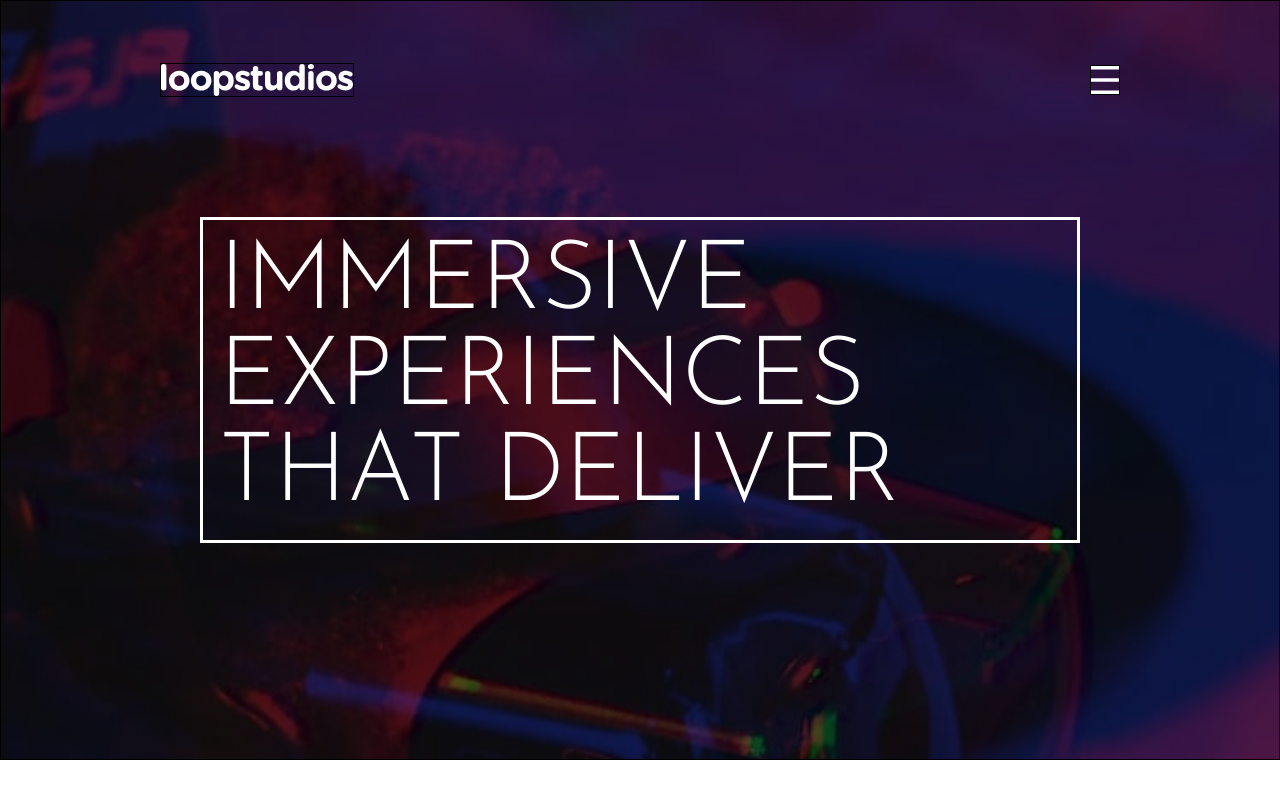
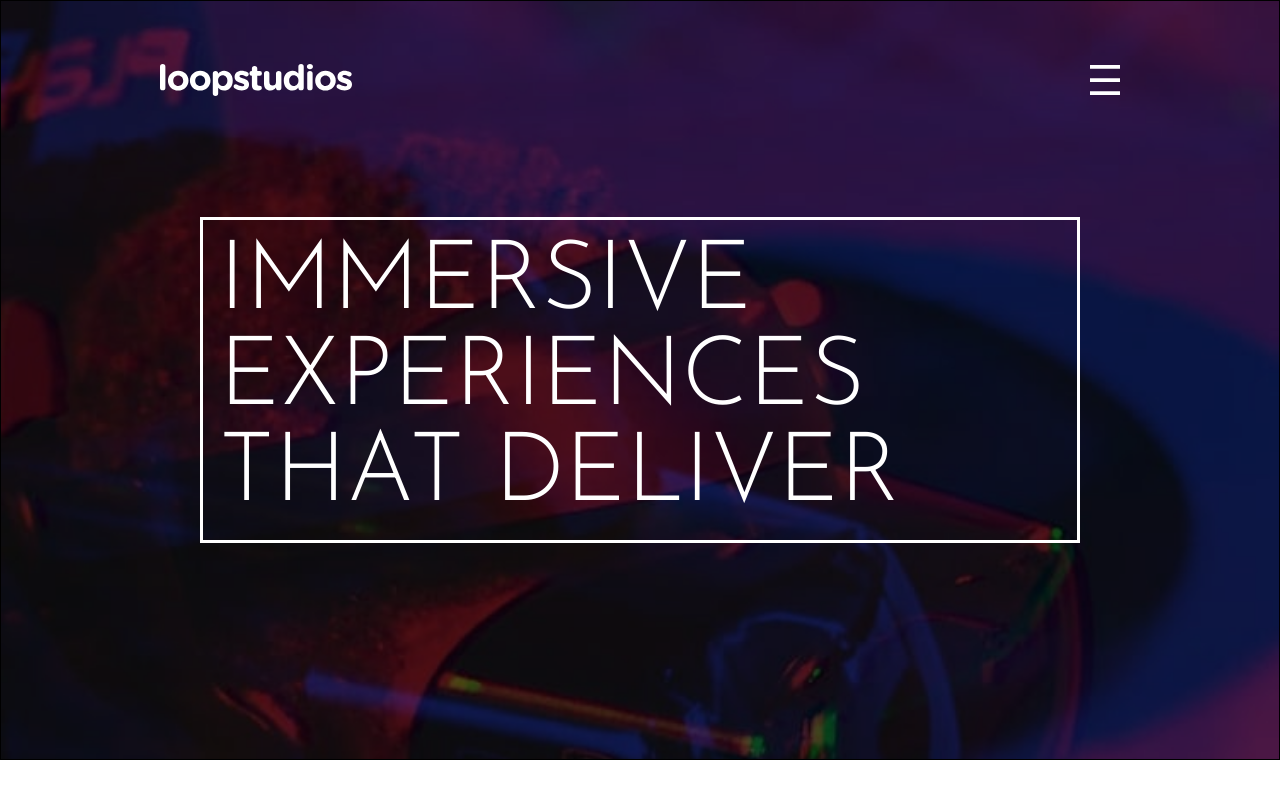
Before and after one commit to istamov-m/vr-landing, a plain HTML site: page index.html in a window 1280 px wide. Shown: the top 800 px of the page. Drawn offline with Linux system fonts and the light colour scheme.

Commit message:
Fixing the header logo

```diff
--- a/style.css
+++ b/style.css
@@ -58,10 +58,6 @@ header{
     justify-content: space-between;
     width: clamp(50rem, 80vw, 100rem);
     height: 10rem;
-}
-
-.header-content img{
-    border: 1px solid black;
 }
 
 .toggle-menu{
```
